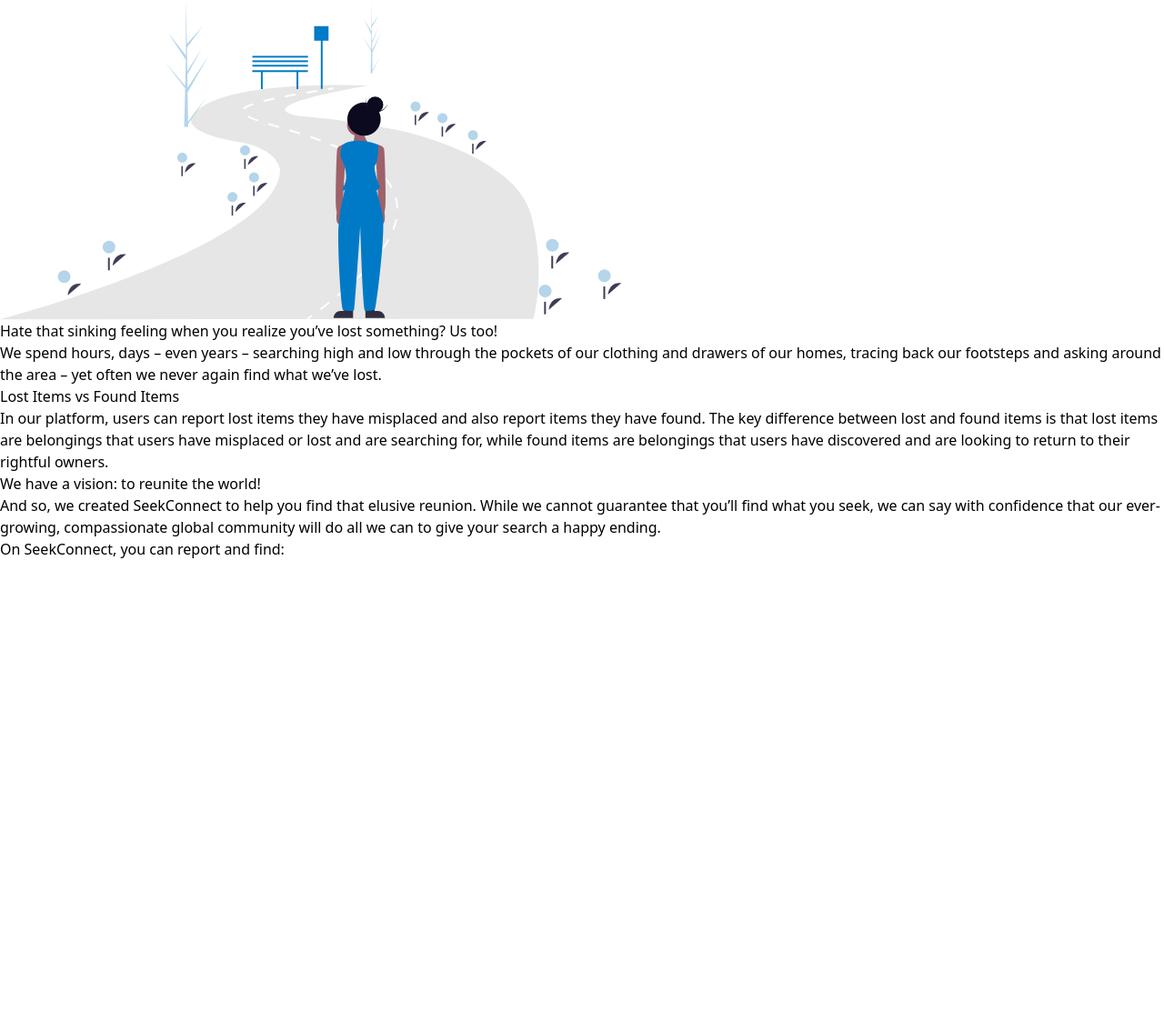
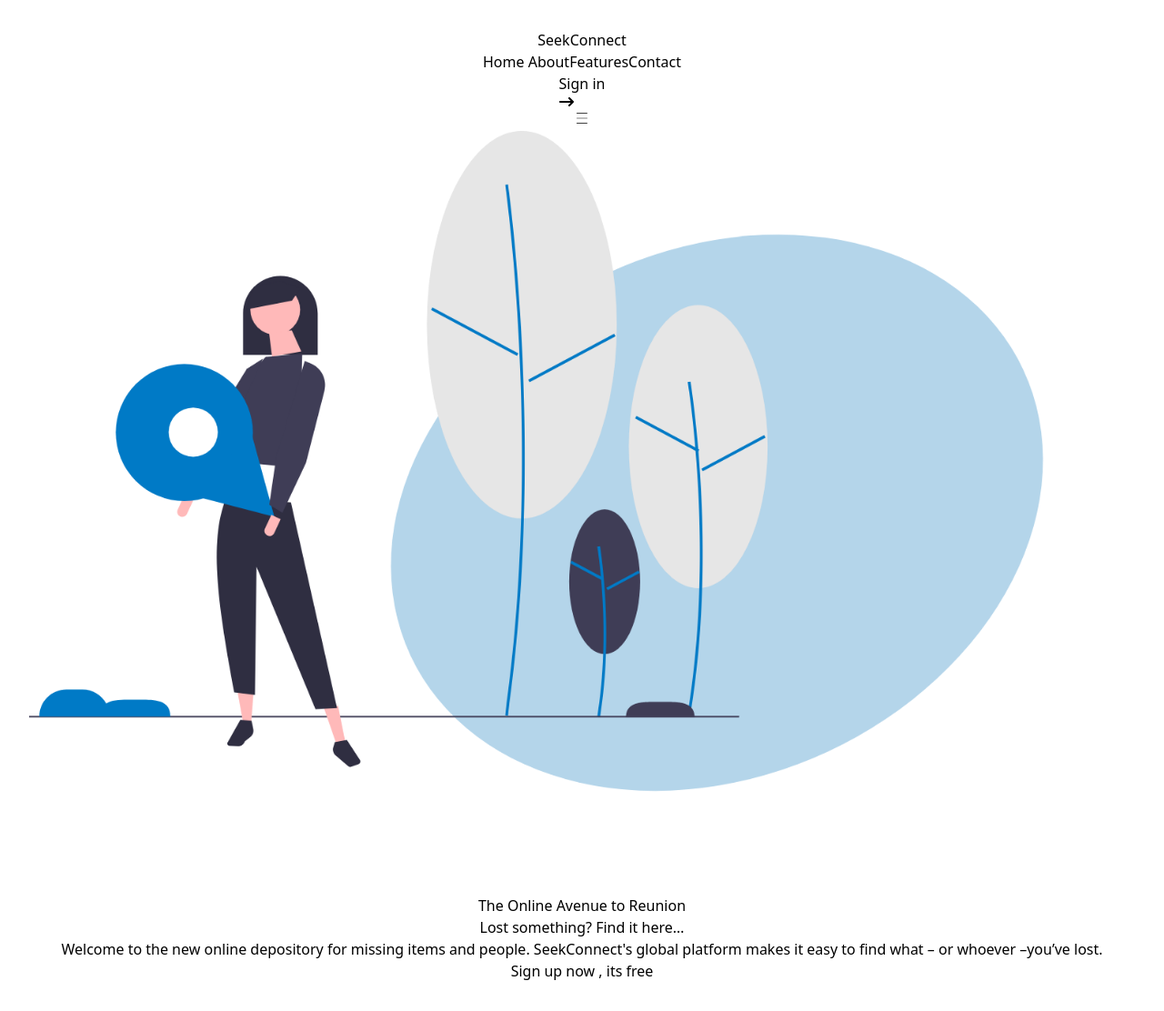
Before and after one commit to uwinezaflorence20/SeekConnect_front_end, a React (Vite) app: page / in a window 1280 px wide. Shown: the whole page at 91% size. Before the commit the page ends 800 px from the top, so only its background shows below. Built offline with nearby package versions, Linux system fonts and the light colour scheme.

Commit message:
first commit

```diff
--- a/package.json
+++ b/package.json
@@ -11,7 +11,9 @@
   },
   "dependencies": {
     "react": "^18.2.0",
-    "react-dom": "^18.2.0"
+    "react-dom": "^18.2.0",
+    "react-icons": "^5.2.1",
+    "react-router-dom": "^6.23.0"
   },
   "devDependencies": {
     "@types/react": "^18.2.66",
--- a/src/App.jsx
+++ b/src/App.jsx
@@ -1,12 +1,23 @@
-import React from "react";
 import AboutPage from "./components/AboutPage";
-
+import React,{ useState } from 'react'
+import './App.css'
+import { BrowserRouter,Routes,Route } from 'react-router-dom'
+import Layout from './components/Layout'
+import Home from './components/Home'
 function App() {
   return (
-    <div>
-      <AboutPage />
-    </div>
-  );
+    <>
+
+     <BrowserRouter>
+     <Routes>
+      <Route path="/" element={<Layout/>}>
+         <Route index element={<Home/>}/>
+         <Route path="/about" element={<AboutPage />}/>
+      </Route>
+     </Routes>
+     </BrowserRouter>
+    </>
+  )
 }
 
 export default App;
--- a/src/components/Home.jsx
+++ b/src/components/Home.jsx
@@ -0,0 +1,30 @@
+import React from 'react'
+
+const Home = () => {
+  return (
+    <div>
+      <section>
+  <div class="mx-auto max-w-screen-xl px-4 py-8 sm:px-6 sm:py-12 lg:px-8 lg:py-16">
+    <div class="grid grid-cols-1 gap-8 lg:grid-cols-2 lg:gap-16">
+      <div class="relative h-64 overflow-hidden rounded-lg sm:h-80 lg:order-last lg:h-full">
+        <img alt="" src="/banner-01.png" class="absolute inset-0 h-full w-full object-cover"/>
+      </div>
+
+      <div class="lg:py-24">
+        <h2 class="text-4xl font- text-gray-600 sm:text-4xl">The Online Avenue to Reunion</h2>
+        <p className=" text-7xl"> Lost something? Find it here… </p>
+        <p class="mt-4 text-gray-600">
+        Welcome to the new online depository for missing items and people. SeekConnect's global platform makes it easy to find what – or whoever –you’ve lost.
+        </p>
+        <a href="#" class="mt-8 inline-block rounded  bg-[#8a9de9] px-12 py-3 text-sm font-medium text-white transition hover:bg-indigo-700 focus:outline-none focus:ring focus:ring-yellow-400">
+          Sign up now , its free
+        </a>
+      </div>
+    </div>
+  </div>
+</section>
+    </div>
+  )
+}
+
+export default Home
--- /dev/null
+++ b/src/components/Layout.jsx
@@ -0,0 +1,13 @@
+import React from 'react'
+import { Outlet } from 'react-router-dom'
+import Navbar from './Navbar'
+const Layout = () => {
+  return (
+    <div >
+      <Navbar/>
+      <Outlet/>
+    </div>
+  )
+}
+
+export default Layout
--- /dev/null
+++ b/src/components/Navbar.jsx
@@ -0,0 +1,62 @@
+import React from 'react';
+import { FaArrowRightLong } from "react-icons/fa6";
+import { NavLink } from 'react-router-dom';
+import { CiMenuBurger } from "react-icons/ci";
+
+const Navbar = () => {
+  return (
+    <div>
+      <header class="bg-white ">
+        <div class="mx-auto  max-w-screen-xl px-4 sm:px-6 lg:px-8">
+          <div class="flex h-16 items-center justify-between">
+            <div class="flex-1 md:flex md:items-center md:gap-12">
+              <a class="block text-[#0187D0]" href="#">
+                <p className="text-xl text-[#8a9de9] font-bold">SeekConnect</p>
+              </a>
+            </div>
+
+            <div class="md:flex md:items-center md:gap-12">
+              <nav aria-label="Global" class="hidden md:block">
+                <ul class="flex items-center gap-6 text-lg">
+                  <NavLink to="/">
+                    <a class=" text-[#8a9de9]  transition hover:text-gray-500/75" href="#">Home </a>
+                  </NavLink>
+
+                  <NavLink>
+                    <a class=" text-[#8a9de9]  transition hover:text-gray-500/75" href="#">About</a>
+                  </NavLink>
+
+                  <NavLink>
+                    <a class=" text-[#8a9de9] transition hover:text-gray-500/75" href="#">Features</a>
+                  </NavLink>
+
+                  <NavLink>
+                    <a class=" text-[#8a9de9] transition hover:text-gray-500/75" href="#">Contact</a>
+                  </NavLink>
+                </ul>
+              </nav>
+
+              <div class="flex items-center gap-4">
+                <div class="sm:flex sm:gap-4">
+                  <button class=" rounded-full flex  gap-4 px-5 py-1 text-sm bg-[#8a9de9]  hover:bg-indigo-700   text-white shadow">
+                    <a href="#">
+                      Sign in
+                    </a><FaArrowRightLong className="mt-1" />
+                  </button>
+                </div>
+
+                <div class="block md:hidden">
+                  <button class="rounded bg-gray-100 p-2 text-gray-600 transition hover:text-gray-600/75">
+                    <CiMenuBurger />
+                  </button>
+                </div>
+              </div>
+            </div>
+          </div>
+        </div>
+      </header>
+    </div>
+  );
+}
+
+export default Navbar;
```
Also changed, not shown: public/banner-01.png (added), 1 other file (tests, documents, lock files or other folders).
